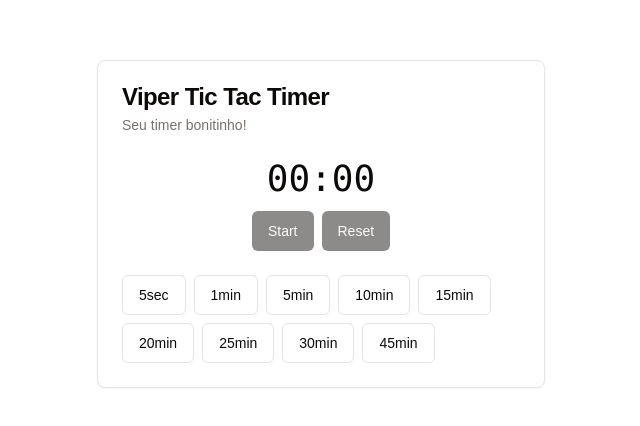
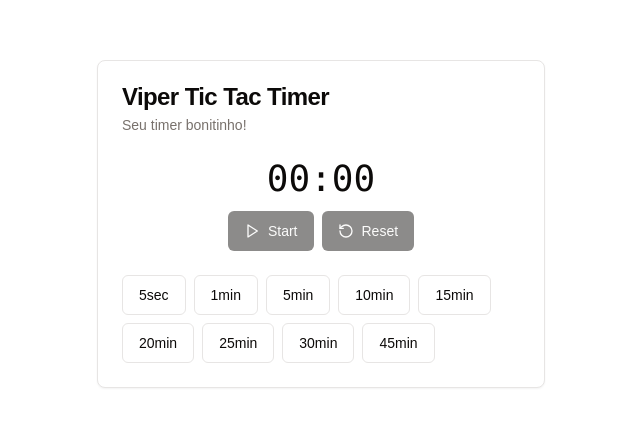
Before and after one commit to aaamenezes/vyper-tic-tac-timer, a Next.js app: page / in a window 1280 px wide. Shown: the part 176-602 px from the top of the page, without its empty margins (319-959 px from the left). Built offline with nearby package versions, Linux system fonts and the light colour scheme.

Commit message:
add icons

```diff
--- a/pages/index.tsx
+++ b/pages/index.tsx
@@ -1,4 +1,5 @@
 import { Button } from '@/components/ui/button';
+import { Play, Pause, RotateCcw, StepForward } from 'lucide-react';
 import {
   Card,
   CardContent,
@@ -58,11 +59,22 @@ export default function Home() {
                 )
               }
             >
-              {timerState === 'notStarted'
-                ? 'Start'
-                : timerState === 'running'
-                ? 'Pause'
-                : 'Continue'}
+              {timerState === 'notStarted' ? (
+                <>
+                  <Play className="mr-2 h-4 w-4" />
+                  <span>Start</span>
+                </>
+              ) : timerState === 'running' ? (
+                <>
+                  <Pause className="mr-2 h-4 w-4" />
+                  <span>Pause</span>
+                </>
+              ) : (
+                <>
+                  <StepForward className="mr-2 h-4 w-4" />
+                  <span>Continue</span>
+                </>
+              )}
             </Button>
             <Button
               disabled={timerState === 'notStarted'}
@@ -72,7 +84,8 @@ export default function Home() {
                 if (timeout.current) clearInterval(timeout.current);
               }}
             >
-              Reset
+              <RotateCcw className="mr-2 h-4 w-4" />
+              <span>Reset</span>
             </Button>
           </div>
         </CardContent>
```
